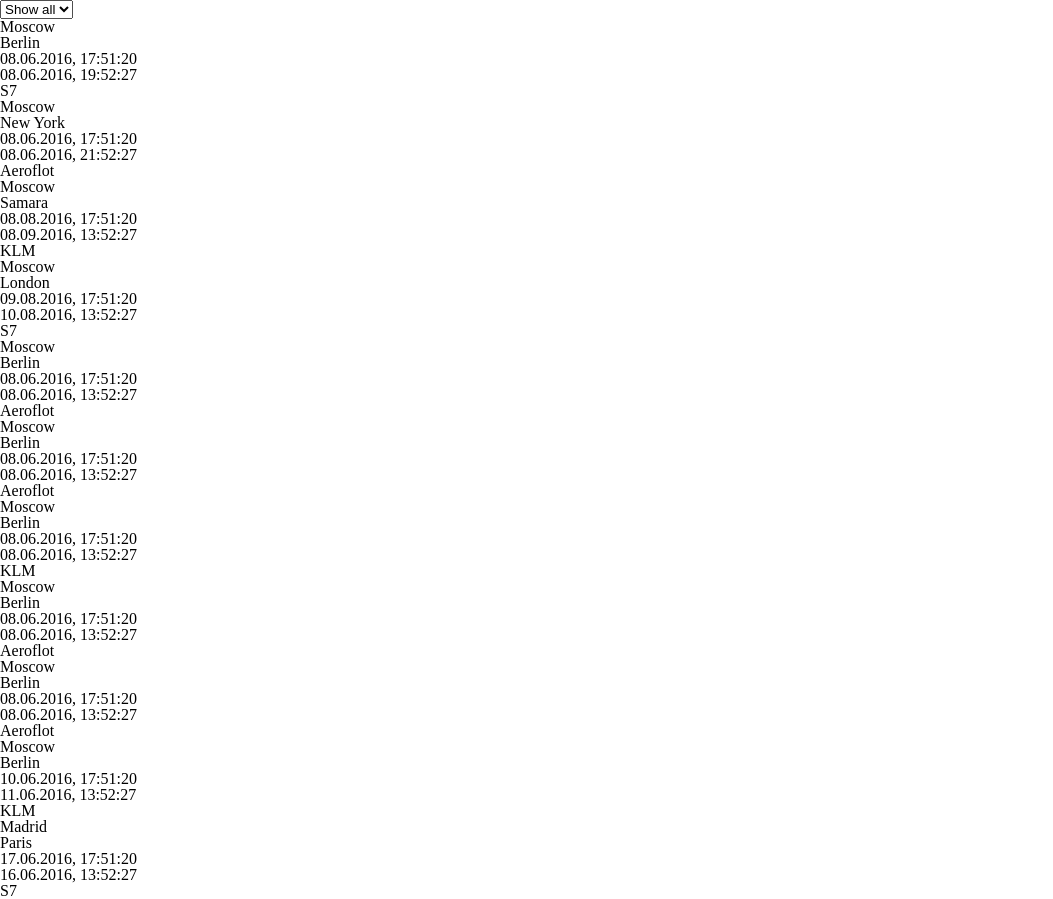
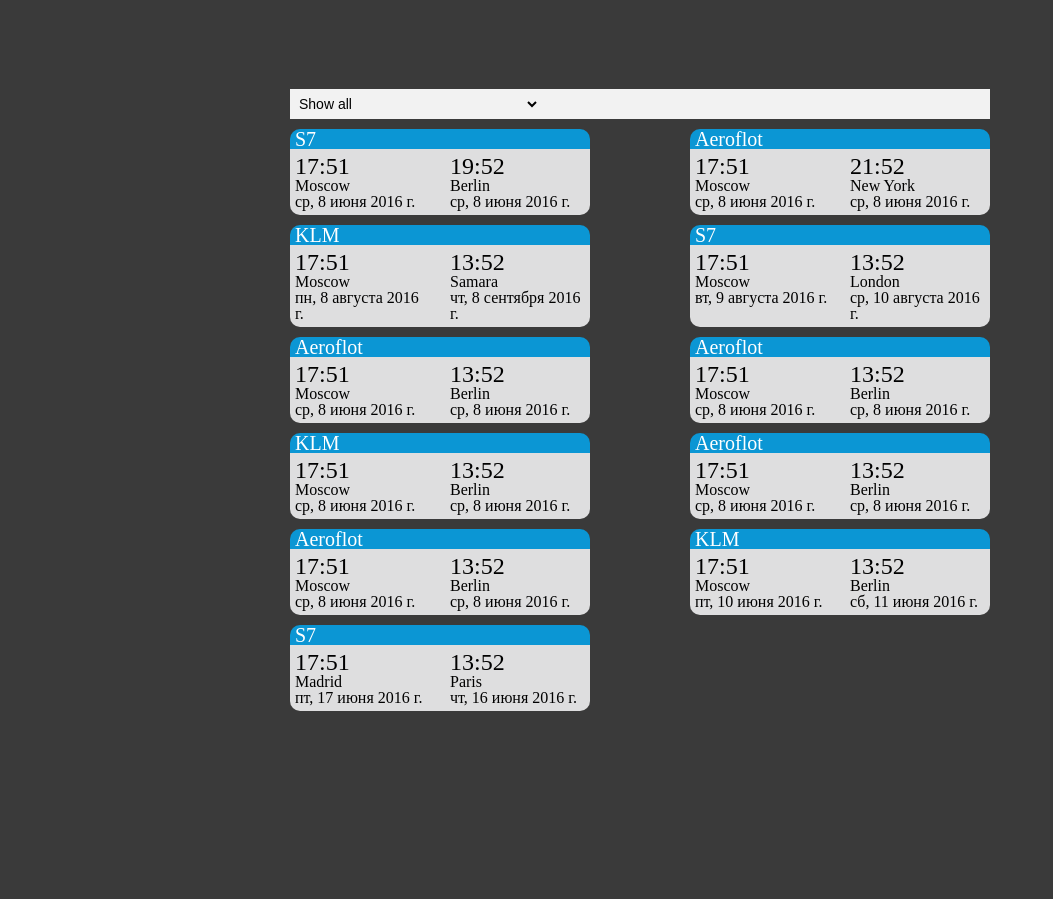
Before and after one commit to Tagir-A/onetwotrip, a React app: page / in a window 1280 px wide. Shown: the whole page, without its empty margins (0-1053 px from the left). After the commit the page ends 800 px from the top, so only its background shows below. Built offline with nearby package versions, Linux system fonts and the light colour scheme.

Commit message:
add styling

```diff
--- /dev/null
+++ b/public/css/main.css
@@ -0,0 +1,83 @@
+body {
+    background-color: rgb(58, 58, 58);
+}
+
+#app {
+    min-height: 100vh;
+    display: flex;
+    justify-content: center;
+    align-items: center;
+}
+
+.widget {
+    width: 700px;
+    display: flex;
+    flex-direction: column;
+    padding: 10px;
+}
+
+.selector-container {
+    background-color: #f2f2f2;
+}
+
+.styled-select {
+    height: 30px;
+    overflow: hidden;
+}
+
+#selector {
+    background-color: #f2f2f2;
+    border: none;
+    font-size: 14px;
+    height: 30px;
+    padding: 5px;
+    width: 250px;
+}
+
+#selector option {
+    background-color: #f2f2f2;
+}
+
+.card-list-container {
+    /*background-color: lightblue;*/
+}
+
+.flight-card-list {
+    display: flex;
+    justify-content: space-between;
+    flex-wrap: wrap;
+    /*align-items: ;*/
+    align-content: space-between;
+}
+
+.flight-card {
+    width: 300px;
+    border-radius: 10px;
+    overflow: hidden;
+    margin-top: 10px;
+}
+.carrier {
+    background-color: rgb(11, 150, 212);
+    color: #fff;
+    padding-left: 5px;
+}
+.carrier-txt {
+    font-size: 20px;
+}
+
+.details {
+    background-color: rgb(222, 222, 223);
+    padding: 5px;
+    display: flex;
+    justify-content: space-between;
+}
+.from {
+    width: 135px;
+}
+.to {
+    width: 135px;
+}
+
+.time {
+    font-size: 24px;
+}
--- a/public/index.html
+++ b/public/index.html
@@ -6,6 +6,7 @@
     <meta http-equiv="X-UA-Compatible" content="ie=edge">
     <title>Test for OneTwoTrip</title>
     <link rel="stylesheet" href="css/reset.css">
+    <link rel="stylesheet" href="css/main.css">
 </head>
 <body>
     <div id="app"></div>
--- a/src/components/app.js
+++ b/src/components/app.js
@@ -5,9 +5,13 @@
 class App extends React.Component {
     render() {
         return (
-            <div>
-                <FilterList />
-                <VisibleFlights />
+            <div className="widget">
+                <div className="selector-container styled-select">
+                    <FilterList />
+                </div>
+                <div className="card-list-container">
+                    <VisibleFlights />
+                </div>
             </div>
         )
     }
--- a/src/components/dumbs/flightCard.js
+++ b/src/components/dumbs/flightCard.js
@@ -1,15 +1,29 @@
 import React from 'react'
 
 function FlightCard({ flight }) {
-    let departure = new Date(flight.departure).toLocaleString("ru-RU")
-    let arrival = new Date(flight.arrival).toLocaleString("ru-RU")
+    let departure = new Date(flight.departure)
+    let arrival = new Date(flight.arrival)
+    let optionsDate = {day: "numeric", month: "long", year: "numeric", weekday: "short"}
+    let optionsTime = {hour: "numeric", minute: "numeric"}
     return (
-        <li>
-            <p className="from">{flight.direction.from}</p>
-            <p className="to">{flight.direction.to}</p>
-            <p className="departure">{departure}</p>
-            <p className="arrival">{arrival}</p>
-            <p className="carrier">{flight.carrier}</p>
+        <li className="flight-card">
+            <div className="carrier">
+                <p className="carrier-txt">{flight.carrier}</p>
+            </div>
+            <div className="details">
+                <div className="from">
+                    <p className="departure time">{departure.toLocaleString("ru-RU", optionsTime)}</p>
+                    <p className="from-txt">{flight.direction.from}</p>
+                    <p className="departure">{departure.toLocaleString("ru-RU", optionsDate)}</p>
+                </div>
+                <div className="to">
+                    <p className="arrival time">{arrival.toLocaleString("ru-RU", optionsTime)}</p>
+                    <p className="to-txt">{flight.direction.to}</p>
+                    <p className="arrival">{arrival.toLocaleString("ru-RU", optionsDate)}</p>
+                </div>
+
+            </div>
+
         </li>
     )
 }
--- a/src/components/dumbs/flightCardList.js
+++ b/src/components/dumbs/flightCardList.js
@@ -3,7 +3,7 @@
 
 function FlightCardList({ flights }) {
     return (
-        <ul>
+        <ul className="flight-card-list">
             {flights.map(item =>
                 <FlightCard
                     key={item.id}
```
